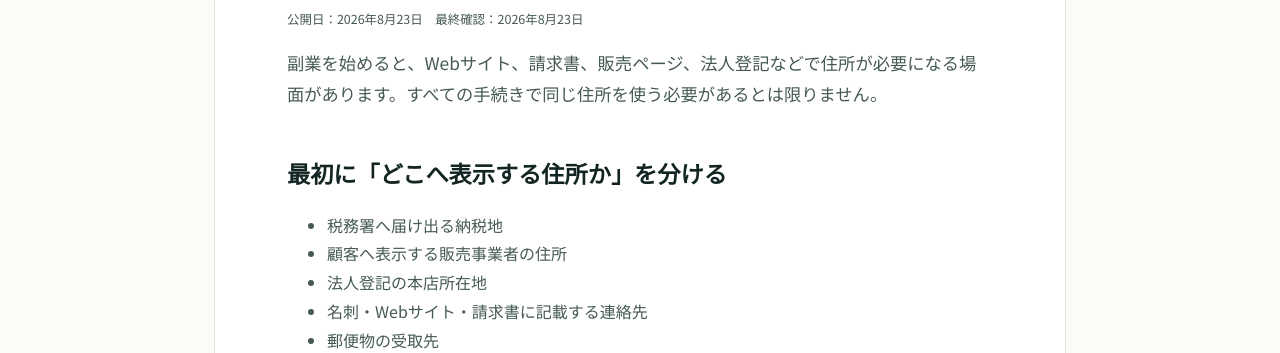
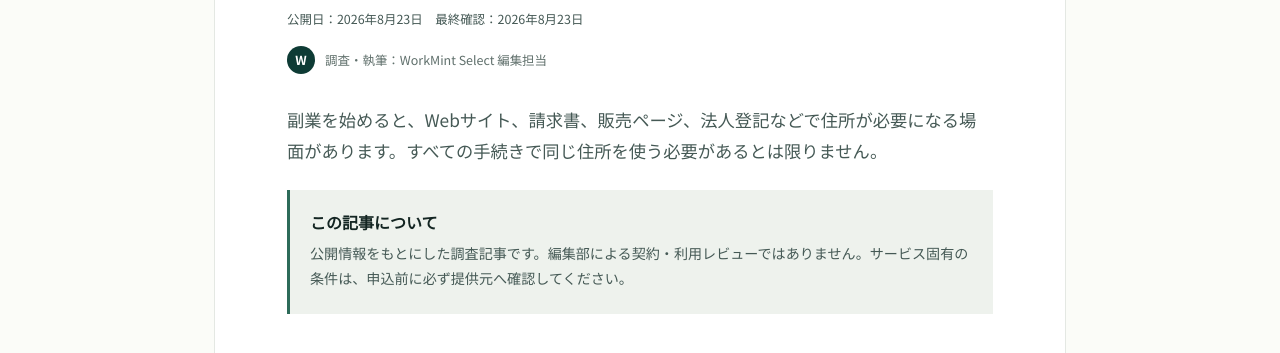
Before and after one commit to workmint-tools/workmint-select, a plain HTML site: page articles/protect-home-address.html in a window 1280 px wide. Shown: the part 447-800 px from the top of the page. Drawn offline with Linux system fonts and the light colour scheme.

Commit message:
Clarify research scope and authorship

```diff
--- a/articles/protect-home-address.html
+++ b/articles/protect-home-address.html
@@ -6,7 +6,7 @@
 <title>自宅住所を公開せずに個人事業を始める方法｜WorkMint Select</title><link rel="stylesheet" href="../styles.css">
 </head><body><a class="skip" href="#main">本文へ移動</a>
 <header class="site-header"><div class="header-inner"><a class="brand" href="../index.html"><span class="brand-mark">W</span><span>WorkMint <b>Select</b></span></a><nav aria-label="記事ナビゲーション"><a href="../index.html#articles">記事一覧</a><a href="../index.html#method">選定方針</a><a href="../index.html#policy">広告方針</a></nav></div></header>
-<main id="main" class="article-page"><article><p class="article-label">副業・プライバシー</p><h1>自宅住所を公開せずに個人事業を始める方法</h1><p class="article-date">公開日：2026年8月23日　最終確認：2026年8月23日</p><p class="article-lead">副業を始めると、Webサイト、請求書、販売ページ、法人登記などで住所が必要になる場面があります。すべての手続きで同じ住所を使う必要があるとは限りません。</p>
+<main id="main" class="article-page"><article><p class="article-label">副業・プライバシー</p><h1>自宅住所を公開せずに個人事業を始める方法</h1><p class="article-date">公開日：2026年8月23日　最終確認：2026年8月23日</p><div class="article-author"><span class="author-dot">W</span><span>調査・執筆：WorkMint Select 編集担当</span></div><p class="article-lead">副業を始めると、Webサイト、請求書、販売ページ、法人登記などで住所が必要になる場面があります。すべての手続きで同じ住所を使う必要があるとは限りません。</p><aside class="research-box"><strong>この記事について</strong><p>公開情報をもとにした調査記事です。編集部による契約・利用レビューではありません。サービス固有の条件は、申込前に必ず提供元へ確認してください。</p></aside>
 <h2>最初に「どこへ表示する住所か」を分ける</h2><ul><li>税務署へ届け出る納税地</li><li>顧客へ表示する販売事業者の住所</li><li>法人登記の本店所在地</li><li>名刺・Webサイト・請求書に記載する連絡先</li><li>郵便物の受取先</li></ul>
 <p>これらは目的と根拠が異なります。国税庁は、国内に住所がある個人事業者の納税地は原則として住所地と案内し、一定の場合には事務所等の所在地を選べると説明しています。</p>
 <p><a href="https://www.nta.go.jp/taxes/shiraberu/taxanswer/shohi/6617.htm" target="_blank" rel="noopener noreferrer">国税庁：納税地</a></p>
```
